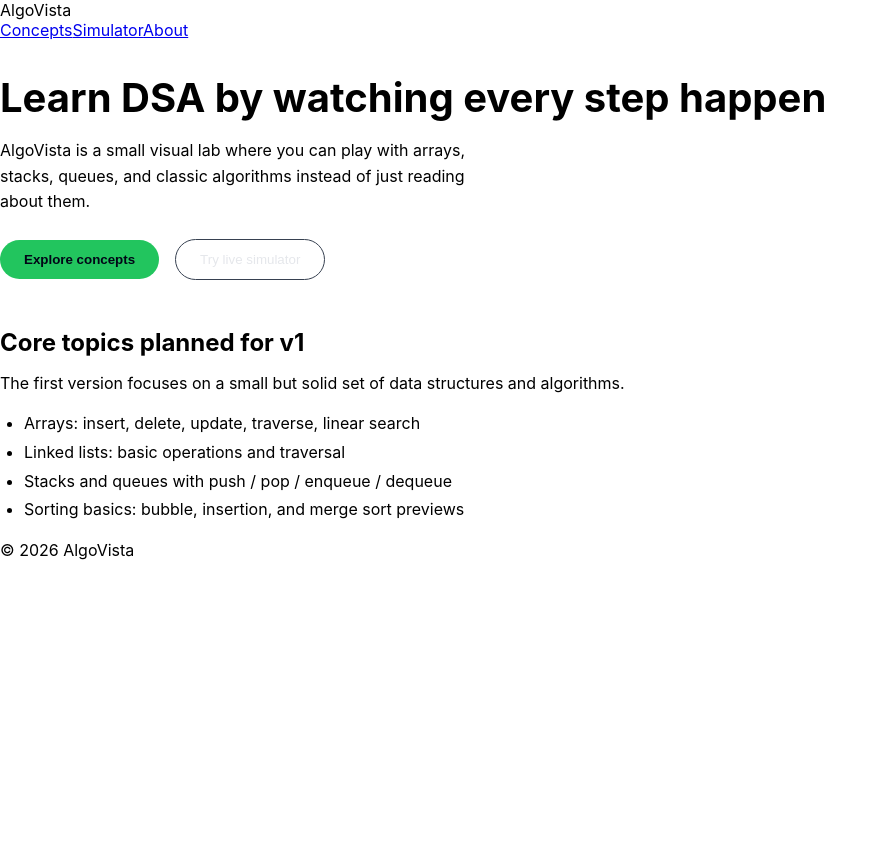
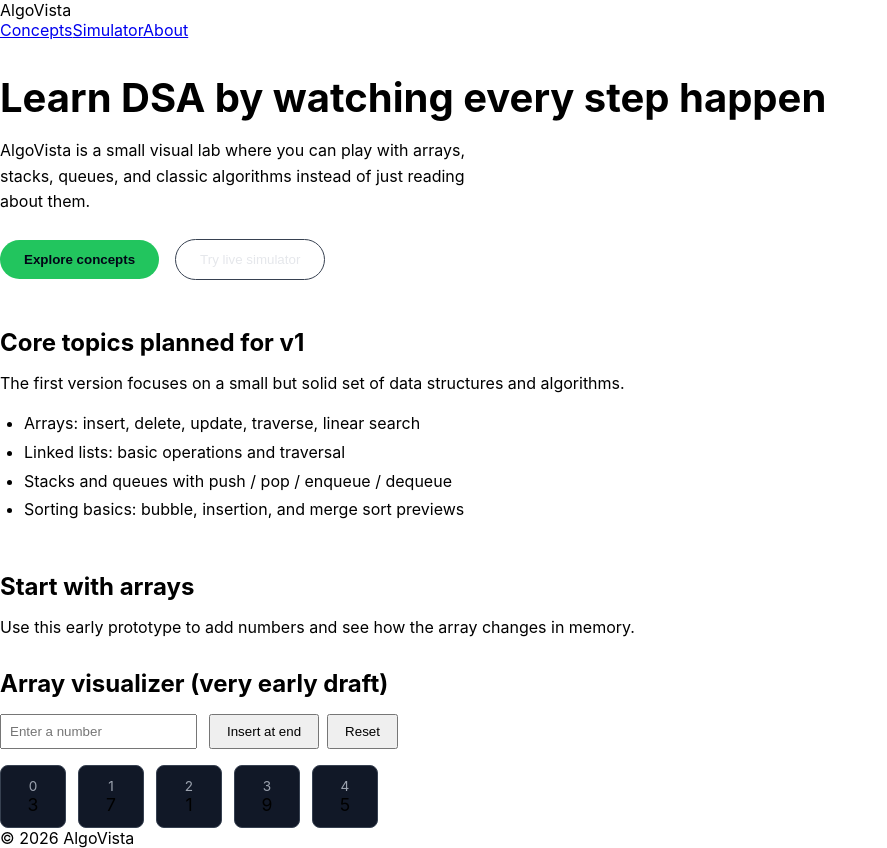
Before and after one commit to Alan-K-Biju-7/AlgoVista, a React (Create React App) app: page / in a window 1280 px wide. Shown: the whole page, without its empty margins (0-887 px from the left). Before the commit the page ends 800 px from the top, so only its background shows below. Built offline with nearby package versions, Linux system fonts and the light colour scheme.

Commit message:
place the array visualizer under a simulator section on the home page

```diff
--- a/src/pages/HomePage.jsx
+++ b/src/pages/HomePage.jsx
@@ -1,3 +1,5 @@
+import ArrayVisualizer from '../modules/array/ArrayVisualizer';
+
 function HomePage() {
   return (
     <div>
@@ -40,7 +42,7 @@ function HomePage() {
         </div>
       </section>
 
-      <section id="concepts">
+      <section id="concepts" style={{ marginBottom: '3rem' }}>
         <h2 style={{ fontSize: '1.5rem', marginBottom: '1rem' }}>
           Core topics planned for v1
         </h2>
@@ -54,6 +56,17 @@ function HomePage() {
           <li>Sorting basics: bubble, insertion, and merge sort previews</li>
         </ul>
       </section>
+
+      <section id="simulator">
+        <h2 style={{ fontSize: '1.5rem', marginBottom: '1rem' }}>
+          Start with arrays
+        </h2>
+        <p style={{ marginBottom: '1rem' }}>
+          Use this early prototype to add numbers and see how the array changes in memory.
+        </p>
+
+        <ArrayVisualizer />
+      </section>
     </div>
   );
 }
```
